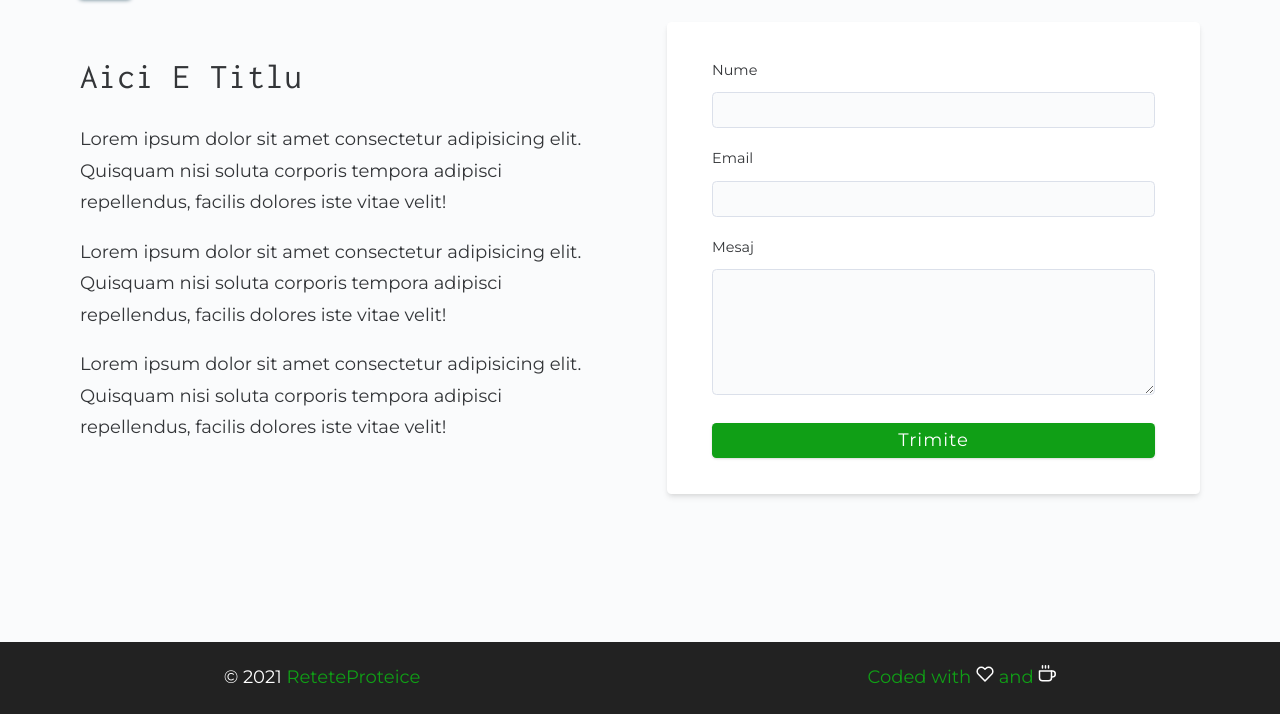
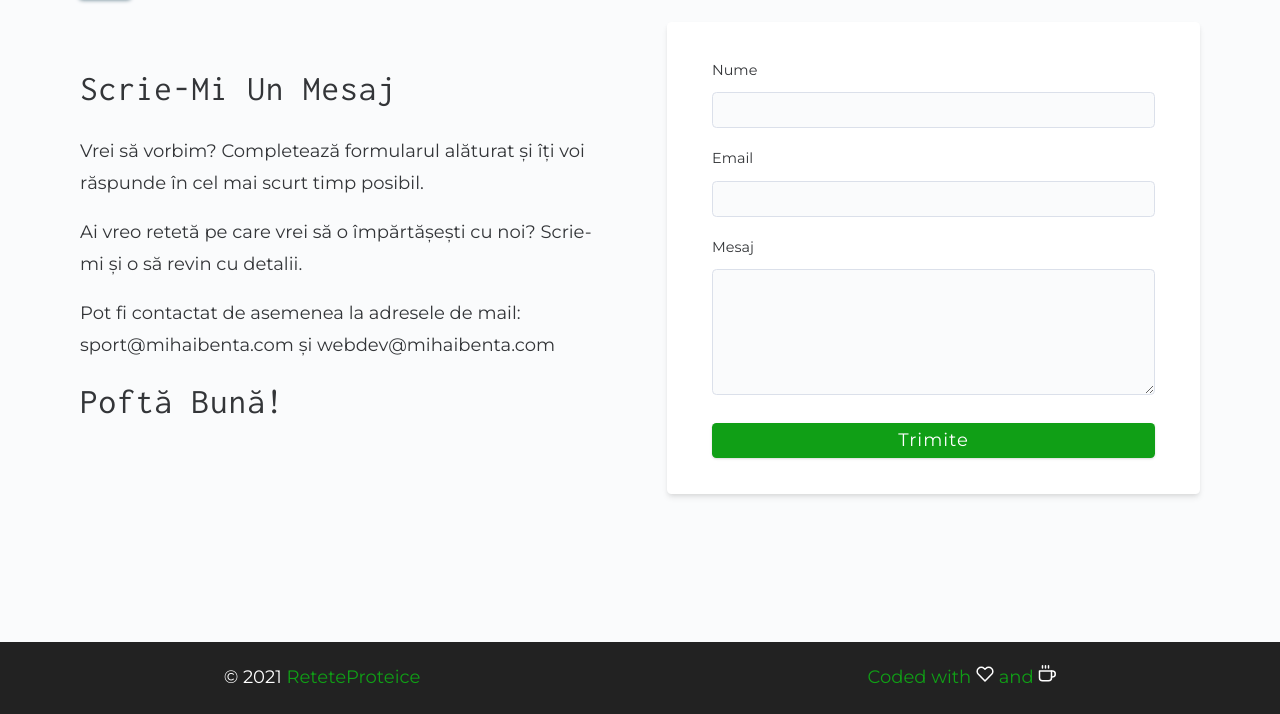
Before and after one commit to mihaibenta/Retete-Proteice, a Gatsby site: page /contact in a window 1280 px wide. Shown: the part 86-800 px from the top of the page. Built offline with nearby package versions, Linux system fonts and the light colour scheme; Gatsby itself is replaced by a stand-in of ours.

Commit message:
Contact_update

```diff
--- a/src/pages/contact.js
+++ b/src/pages/contact.js
@@ -11,10 +11,11 @@ const Contact = () => {
             <main className='page'>
                <section className="contact-page">
                    <article className='contact-info'>
-                   <h3>Aici e titlu</h3>
-                   <p>Lorem ipsum dolor sit amet consectetur adipisicing elit. Quisquam nisi soluta corporis tempora adipisci repellendus, facilis dolores iste vitae velit!</p>
-                   <p>Lorem ipsum dolor sit amet consectetur adipisicing elit. Quisquam nisi soluta corporis tempora adipisci repellendus, facilis dolores iste vitae velit!</p>
-                   <p>Lorem ipsum dolor sit amet consectetur adipisicing elit. Quisquam nisi soluta corporis tempora adipisci repellendus, facilis dolores iste vitae velit!</p>
+                   <h3>Scrie-mi un mesaj</h3>
+                   <p>Vrei să vorbim? Completează formularul alăturat și îți voi răspunde în cel mai scurt timp posibil.</p>
+                   <p>Ai vreo retetă pe care vrei să o împărtășești cu noi? Scrie-mi și o să revin cu detalii. </p>
+                   <p>Pot fi contactat de asemenea la adresele de mail: <span>sport@mihaibenta.com </span>și <span>webdev@mihaibenta.com</span></p>
+                   <h3>Poftă bună!</h3>
                     </article>
                 <article>
                     <form className='form contact-form'
```
